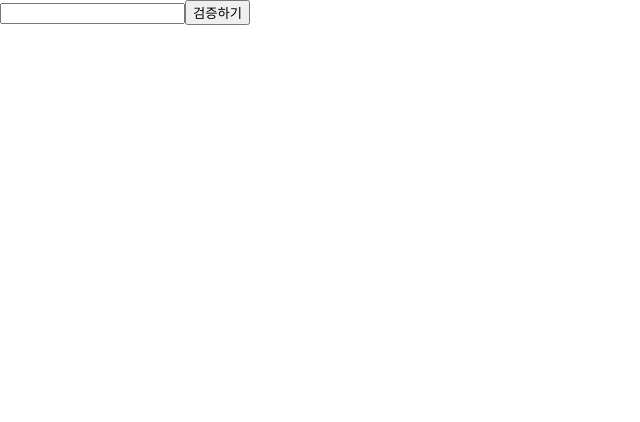
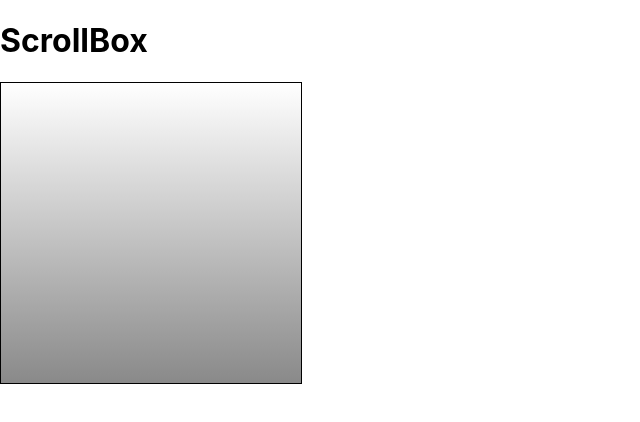
Before and after one commit to SinChaNo/hello-react, a React (Create React App) app: page / in a window 1280 px wide. Shown: the top 422 px of the page, without its empty margins (0-640 px from the left). Built offline with nearby package versions, Linux system fonts and the light colour scheme.

Commit message:
ScrollBox

```diff
--- a/src/App.js
+++ b/src/App.js
@@ -1,8 +1,19 @@
-import EventPracitce from './components/EventPractice';
-import ValidationSample from './components/ValidationSample';
+import React, { Component } from 'react';
+import ScrollBox from './components/ScrollBox';
 
-const App = () => {
-  return <ValidationSample/>
+
+class App extends Component {
+  render() {
+    return(
+      <div>
+        <ScrollBox />
+      </div>
+    );
+  }
 }
 
+// const App = () => {
+//   return <ScrollBox/>
+// }
+
 export default App;
--- /dev/null
+++ b/src/components/ScrollBox.js
@@ -0,0 +1,32 @@
+import React, { Component } from "react";
+
+class ScrollBox extends Component {
+    render() {
+        const style = {
+            border: '1px solid black',
+            height: '300px',
+            width: '300px',
+            overflow: 'auto',
+            position: 'relative',
+        };
+
+        const innerStyle = {
+            width: '100%',
+            height: '650px',
+            background: 'linear-gradient(white, black)'
+        };
+
+        return(
+            <>
+                <h1>ScrollBox</h1>
+                <div
+                    style={style}
+                    ref={(ref) => {this.box=ref}}>
+                    <div style={innerStyle}/>
+                </div>
+            </>
+        )
+    }
+}
+
+export default ScrollBox;
```
